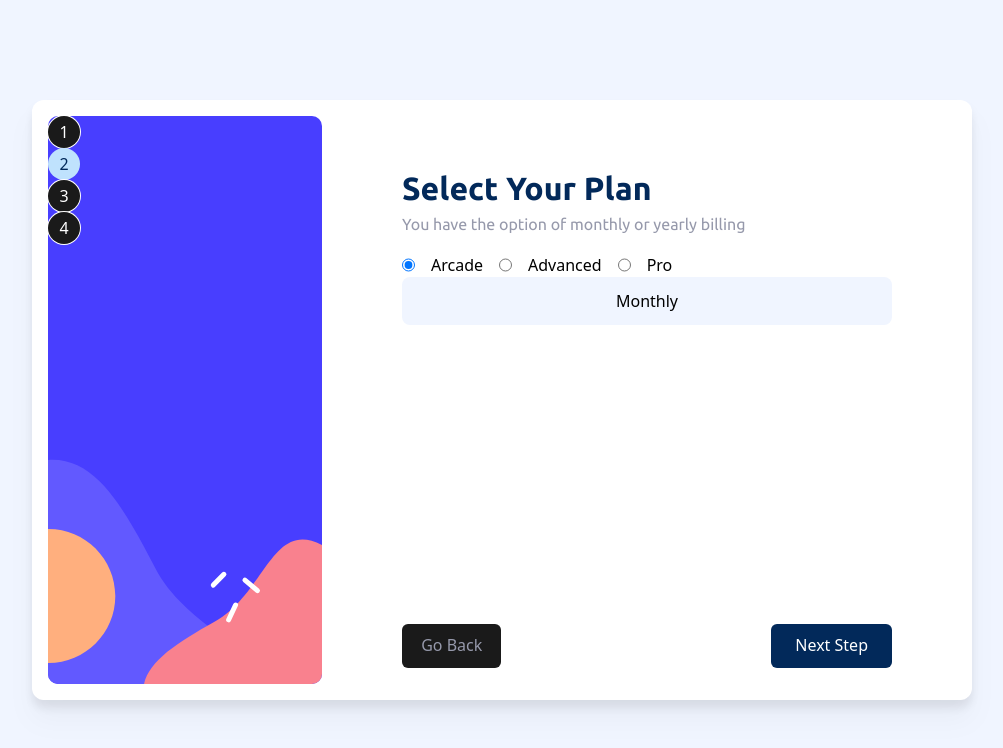
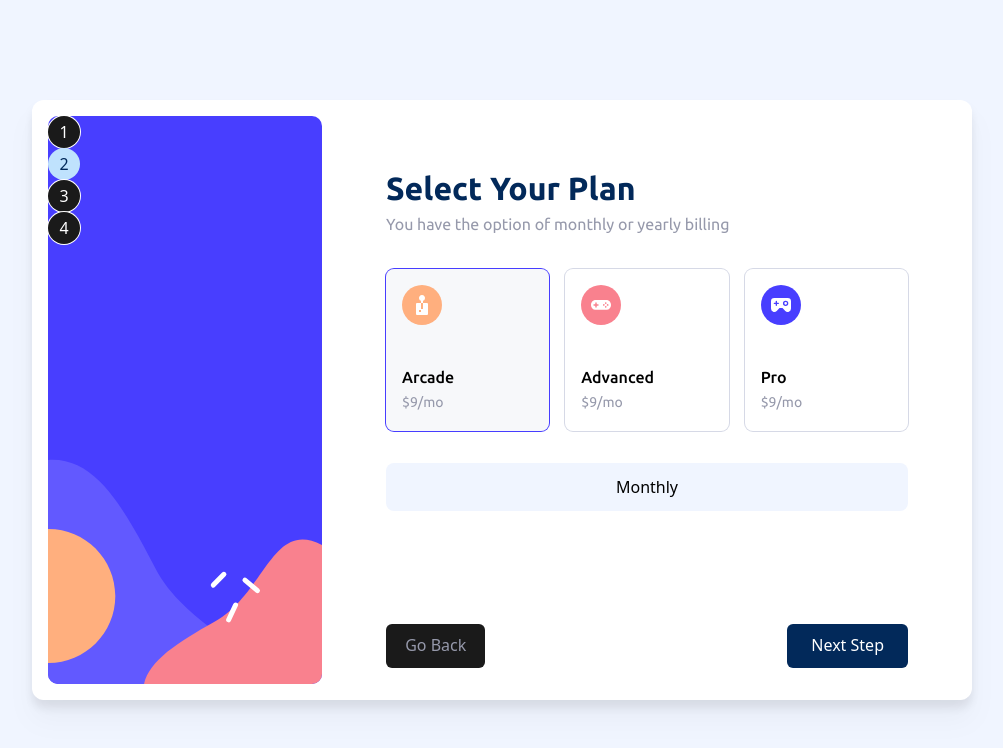
Before and after one commit to tnamdevnote/a11y-challenges, a React (Vite) app: page / in a window 1280 px wide. Both pictures are taken after a click on the button "Next Step". Shown: the top 748 px of the page, without its empty margins (138-1141 px from the left). Built offline with nearby package versions, Linux system fonts and the light colour scheme.

Commit message:
selectplanform styling

```diff
--- a/src/App.tsx
+++ b/src/App.tsx
@@ -76,7 +76,7 @@
         </div>
         <form
           id="multi-step_form"
-          className="p-8 md:flex md:w-full md:flex-col md:justify-between md:px-20 md:pt-16"
+          className="p-8 md:flex md:w-full md:flex-col md:justify-between md:px-16 md:pt-16"
         >
           {currentStep}
           <div className="hidden md:flex md:justify-end">
--- a/src/components/forms/FormWrapper.tsx
+++ b/src/components/forms/FormWrapper.tsx
@@ -19,7 +19,7 @@
         </h2>
         <p className="font-ubuntuRegular text-lg text-cool-gray">{subtitle}</p>
       </legend>
-      <div className="mt-4 flex flex-col gap-4">{children}</div>
+      <div className="mt-8 flex flex-col gap-4">{children}</div>
     </fieldset>
   );
 }
--- a/src/components/forms/SelectPlanForm.tsx
+++ b/src/components/forms/SelectPlanForm.tsx
@@ -1,5 +1,8 @@
 import React, { useState } from "react";
 import FormWrapper from "./FormWrapper";
+import Arcade from "../icons/arcade";
+import Advanced from "../icons/advanced";
+import Pro from "../icons/pro";
 
 type PlanProps = {
   planType: "monthly" | "yearly";
@@ -29,35 +32,79 @@
       title="Select Your Plan"
       subtitle="You have the option of monthly or yearly billing"
     >
-      <div className="h-full w-full">
-        <div className="flex flex-col gap-4 md:flex-row">
+      <div className="flex h-full w-full flex-col">
+        <div className="mb-8 flex flex-col gap-4 md:flex-row">
+          <label
+            htmlFor="arcade"
+            className={`flex flex-1 items-center gap-4 rounded-lg p-4 ring-1 ring-light-gray transition-colors hover:cursor-pointer hover:ring-purplish-blue md:flex-col md:items-start md:gap-10 ${
+              selected === "arcade" ? "bg-light-gray/20 ring-purplish-blue" : ""
+            }`}
+          >
             <input
               id="arcade"
+              className="sr-only"
               type="radio"
               name="arcade"
               value={9}
               checked={selected === "arcade"}
               onChange={handleChange}
             />
-          <label htmlFor="arcade">Arcade</label>
+            <Arcade />
+            <span className="flex flex-col font-ubuntuMedium text-lg">
+              Arcade
+              <span className="font-ubuntuRegular text-base text-cool-gray">
+                $9/mo
+              </span>
+            </span>
+          </label>
+          <label
+            htmlFor="advanced"
+            className={`flex flex-1 items-center gap-4 rounded-lg p-4 ring-1 ring-light-gray transition-colors hover:cursor-pointer hover:ring-purplish-blue md:flex-col md:items-start md:gap-10 ${
+              selected === "advanced"
+                ? "bg-light-gray/20 ring-purplish-blue"
+                : ""
+            }`}
+          >
             <input
               id="advanced"
+              className="sr-only"
               type="radio"
               name="advanced"
               value={12}
               checked={selected === "advanced"}
               onChange={handleChange}
             />
-          <label htmlFor="advanced">Advanced</label>
+            <Advanced />
+            <span className="flex flex-col font-ubuntuMedium text-lg">
+              Advanced
+              <span className="font-ubuntuRegular text-base text-cool-gray">
+                $9/mo
+              </span>
+            </span>
+          </label>
+          <label
+            htmlFor="pro"
+            className={`flex flex-1 items-center gap-4 rounded-lg p-4 ring-1 ring-light-gray transition-colors hover:cursor-pointer hover:ring-purplish-blue md:flex-col md:items-start md:gap-10 ${
+              selected === "pro" ? "bg-light-gray/20 ring-purplish-blue" : ""
+            }`}
+          >
             <input
               id="pro"
+              className="sr-only"
               type="radio"
               name="pro"
               value={15}
               checked={selected === "pro"}
               onChange={handleChange}
             />
-          <label htmlFor="pro">Pro</label>
+            <Pro />
+            <span className="flex flex-col font-ubuntuMedium text-lg">
+              Pro
+              <span className="font-ubuntuRegular text-base text-cool-gray">
+                $9/mo
+              </span>
+            </span>
+          </label>
         </div>
         <div className="flex justify-center rounded-lg bg-lighter-blue p-3">
           Monthly
--- /dev/null
+++ b/src/components/icons/Advanced.tsx
@@ -0,0 +1,23 @@
+import React from "react";
+
+function Advanced() {
+  return (
+    <svg
+      xmlns="http://www.w3.org/2000/svg"
+      width="40"
+      height="40"
+      viewBox="0 0 40 40"
+    >
+      <g fill="none" fillRule="evenodd">
+        <circle cx="20" cy="20" r="20" fill="#F9818E" />
+        <path
+          fill="#FFF"
+          fillRule="nonzero"
+          d="M25.057 15H14.944C12.212 15 10 17.03 10 19.885c0 2.857 2.212 4.936 4.944 4.936h10.113c2.733 0 4.943-2.08 4.943-4.936S27.79 15 25.057 15ZM17.5 20.388c0 .12-.108.237-.234.237h-1.552v1.569c0 .126-.138.217-.259.217H14.5c-.118 0-.213-.086-.213-.203v-1.583h-1.569c-.126 0-.217-.139-.217-.26v-.956c0-.117.086-.213.202-.213h1.584v-1.554c0-.125.082-.231.203-.231h.989c.12 0 .236.108.236.234v1.551h1.555c.125 0 .231.083.231.204v.988Zm5.347.393a.862.862 0 0 1-.869-.855c0-.472.39-.856.869-.856.481 0 .87.384.87.856 0 .471-.389.855-.87.855Zm1.9 1.866a.86.86 0 0 1-.87-.852.86.86 0 0 1 .87-.855c.48 0 .87.38.87.855a.86.86 0 0 1-.87.852Zm0-3.736a.862.862 0 0 1-.87-.854c0-.472.39-.856.87-.856s.87.384.87.856a.862.862 0 0 1-.87.854Zm1.899 1.87a.862.862 0 0 1-.868-.855c0-.472.389-.856.868-.856s.868.384.868.856a.862.862 0 0 1-.868.855Z"
+        />
+      </g>
+    </svg>
+  );
+}
+
+export default Advanced;
--- /dev/null
+++ b/src/components/icons/Arcade.tsx
@@ -0,0 +1,23 @@
+import React from "react";
+
+function Arcade() {
+  return (
+    <svg
+      xmlns="http://www.w3.org/2000/svg"
+      width="40"
+      height="40"
+      viewBox="0 0 40 40"
+    >
+      <g fill="none" fillRule="evenodd">
+        <circle cx="20" cy="20" r="20" fill="#FFAF7E" />
+        <path
+          fill="#FFF"
+          fillRule="nonzero"
+          d="M24.995 18.005h-3.998v5.998h-2v-5.998H15a1 1 0 0 0-1 1V29a1 1 0 0 0 1 1h9.995a1 1 0 0 0 1-1v-9.995a1 1 0 0 0-1-1Zm-5.997 8.996h-2v-1.999h2v2Zm2-11.175a2.999 2.999 0 1 0-2 0v2.18h2v-2.18Z"
+        />
+      </g>
+    </svg>
+  );
+}
+
+export default Arcade;
--- /dev/null
+++ b/src/components/icons/Pro.tsx
@@ -0,0 +1,23 @@
+import React from "react";
+
+function Pro() {
+  return (
+    <svg
+      xmlns="http://www.w3.org/2000/svg"
+      width="40"
+      height="40"
+      viewBox="0 0 40 40"
+    >
+      <g fill="none" fillRule="evenodd">
+        <circle cx="20" cy="20" r="20" fill="#483EFF" />
+        <path
+          fill="#FFF"
+          fillRule="nonzero"
+          d="M26.666 13H13.334A3.333 3.333 0 0 0 10 16.333v7.193a3.447 3.447 0 0 0 2.14 3.24c1.238.5 2.656.182 3.56-.8L18.52 23h2.96l2.82 2.966a3.2 3.2 0 0 0 3.56.8 3.447 3.447 0 0 0 2.14-3.24v-7.193A3.333 3.333 0 0 0 26.666 13Zm-9.333 6H16v1.333a.667.667 0 0 1-1.333 0V19h-1.333a.667.667 0 0 1 0-1.334h1.333v-1.333a.667.667 0 1 1 1.333 0v1.333h1.333a.667.667 0 1 1 0 1.334Zm7.333 2a2.667 2.667 0 1 1 0-5.333 2.667 2.667 0 0 1 0 5.333ZM26 18.333a1.333 1.333 0 1 1-2.667 0 1.333 1.333 0 0 1 2.667 0Z"
+        />
+      </g>
+    </svg>
+  );
+}
+
+export default Pro;
```
Lines whose indentation alone changed are shown as unchanged.
